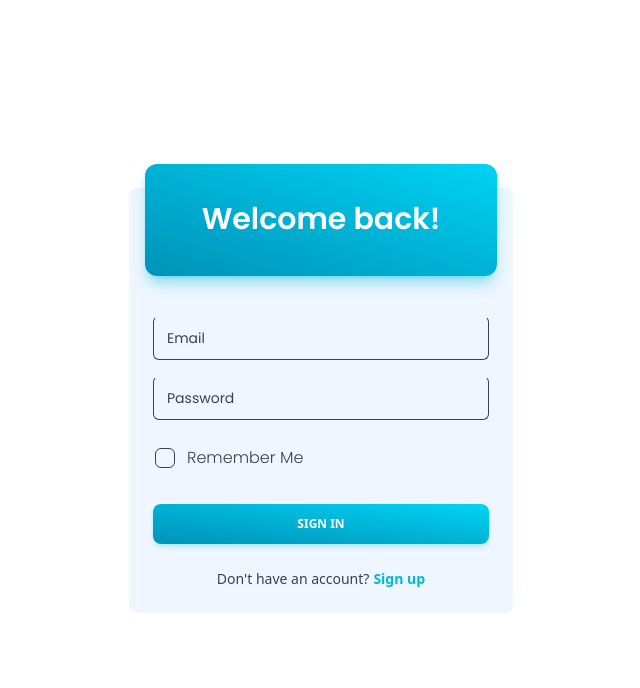
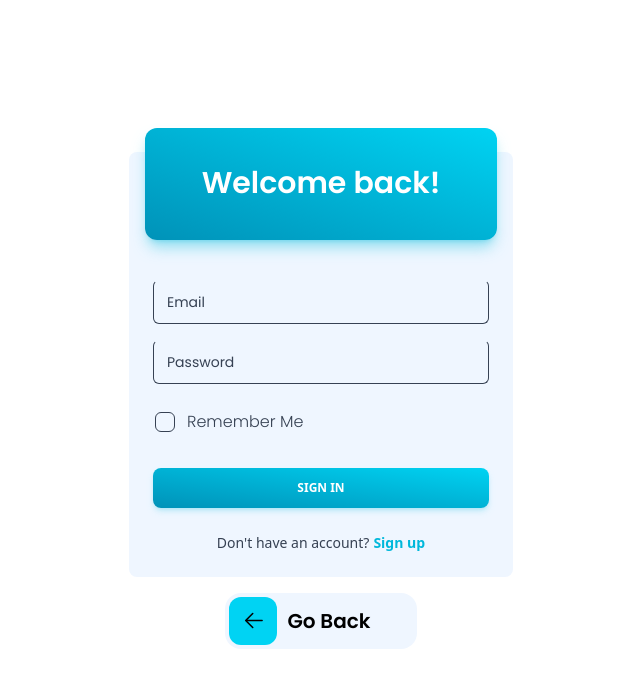
Before and after one commit to xtrphy/mind-mates-app, a Next.js app: page /login in a window 1280 px wide. Shown: the top 688 px of the page, without its empty margins (319-959 px from the left). Built offline with nearby package versions, Linux system fonts and the light colour scheme.

Commit message:
style(main): create header, add button to close login/register page

```diff
--- a/package.json
+++ b/package.json
@@ -13,12 +13,14 @@
         "@hookform/resolvers": "^5.1.1",
         "@next-auth/prisma-adapter": "^1.0.7",
         "@prisma/client": "^6.9.0",
+        "@reduxjs/toolkit": "^2.8.2",
         "bcryptjs": "^3.0.2",
         "next": "15.3.3",
         "next-auth": "^4.24.11",
         "react": "^19.0.0",
         "react-dom": "^19.0.0",
         "react-hook-form": "^7.58.0",
+        "react-redux": "^9.2.0",
         "zod": "^3.25.64"
     },
     "devDependencies": {
--- a/src/app/(main)/page.tsx
+++ b/src/app/(main)/page.tsx
@@ -8,9 +8,9 @@ const Home = () => {
     if (!session) return <p>Not logged in</p>
 
     return (
-        <div>
+        <div className="p-10 flex flex-col items-center gap-4">
             <p>Welcome {session.user?.name}</p>
-            <button onClick={() => signOut()}>Logout</button>
+            <button className="py-2 px-4 bg-cyan-200 rounded-lg hover:bg-cyan-400 duration-200 transition-colors cursor-pointer" onClick={() => signOut()}>Logout</button>
         </div>
     );
 };
--- a/src/app/layout.tsx
+++ b/src/app/layout.tsx
@@ -1,6 +1,5 @@
 import type { Metadata } from "next";
 import { Poppins } from "next/font/google";
-import SessionWrapper from "@/components/custom-components/SessionWrapper";
 import "./globals.css";
 
 const poppins = Poppins({
@@ -20,6 +19,9 @@ export default function RootLayout({
 }>) {
     return (
         <html lang="en">
+            <head>
+                <link rel="icon" href="/favicon.png" />
+            </head>
             <body
                 className={`${poppins.className} antialiased`}
             >
--- /dev/null
+++ b/src/components/custom-components/GoBack.tsx
@@ -0,0 +1,35 @@
+import Link from "next/link";
+
+const GoBack = () => {
+    return (
+        <Link
+            className="flex items-center justify-center bg-blue-50 text-center w-48 rounded-2xl h-14 relative text-black text-xl font-semibold group cursor-pointer"
+            type="button"
+            href='/'
+        >
+            <div
+                className="bg-cyan-400 rounded-xl h-12 w-1/4 flex items-center justify-center absolute left-1 top-[4px] group-hover:w-[184px] z-10 duration-500"
+            >
+                <svg
+                    xmlns="http://www.w3.org/2000/svg"
+                    viewBox="0 0 1024 1024"
+                    height="25px"
+                    width="25px"
+                >
+                    <path
+                        d="M224 480h640a32 32 0 1 1 0 64H224a32 32 0 0 1 0-64z"
+                        fill="#000000"
+                    ></path>
+                    <path
+                        d="m237.248 512 265.408 265.344a32 32 0 0 1-45.312 45.312l-288-288a32 32 0 0 1 0-45.312l288-288a32 32 0 1 1 45.312 45.312L237.248 512z"
+                        fill="#000000"
+                    ></path>
+                </svg>
+            </div>
+            <p className="translate-x-2">Go Back</p>
+        </Link>
+
+    );
+};
+
+export default GoBack;
--- a/src/components/custom-components/Header.tsx
+++ b/src/components/custom-components/Header.tsx
@@ -1,10 +1,34 @@
+import Image from "next/image";
+import Link from "next/link";
 
 
 const Header = () => {
     return (
-        <div>
-            Header
-        </div>
+        <header className="bg-[#f4feff] shadow font-semibold text-lg">
+            <div className="flex items-center justify-between px-30 py-4">
+
+                <Link href='/' className="flex items-center hover:text-gray-500 duration-200 transition-colors">
+                    <Image
+                        src='/favicon.png'
+                        alt="MindMates logo"
+                        width={40}
+                        height={40}
+                    />
+                    MindMates
+                </Link>
+
+                <nav>
+                    <ul className="flex gap-8">
+                        <li className="hover:text-gray-400 duration-200 transition-colors"><Link href='/functionality'>Functionality</Link></li>
+                        <li className="hover:text-gray-400 duration-200 transition-colors"><Link href='/about'>About Us</Link></li>
+                        <li className="hover:text-gray-400 duration-200 transition-colors"><Link href='/support'>Support</Link></li>
+                    </ul>
+                </nav>
+
+                <Link href='/register' className="py-1.5 px-6 font-medium rounded-xl bg-cyan-600 bg-clip-border text-white shadow-lg shadow-cyan-500/40 hover:bg-blue-500 transition-colors duration-200">Register</Link>
+
+            </div>
+        </header>
     );
 };
 
--- a/src/components/custom-components/LoginForm.tsx
+++ b/src/components/custom-components/LoginForm.tsx
@@ -4,6 +4,7 @@ import { signIn } from 'next-auth/react';
 import { useState } from 'react';
 import { useSearchParams } from 'next/navigation';
 import Link from 'next/link';
+import GoBack from './GoBack';
 
 const LoginForm = () => {
     const [email, setEmail] = useState("");
@@ -25,7 +26,7 @@ const LoginForm = () => {
     const error = searchParams.get("error");
 
     return (
-        <div className="flex justify-center items-center h-screen">
+        <div className="flex flex-col gap-4 justify-center items-center h-screen">
             <form
                 onSubmit={handleSubmit}
                 className="relative w-96 flex-col bg-clip-border bg-blue-50 rounded-lg text-gray-700"
@@ -134,6 +135,7 @@ const LoginForm = () => {
                     </p>
                 </div>
             </form>
+            <GoBack />
         </div>
     );
 };
--- a/src/components/custom-components/RegisterForm.tsx
+++ b/src/components/custom-components/RegisterForm.tsx
@@ -1,6 +1,7 @@
 "use client";
 
 import Link from 'next/link';
+import GoBack from './GoBack';
 import { useRouter } from 'next/navigation';
 import { useForm } from 'react-hook-form';
 import { z } from 'zod';
@@ -35,7 +36,7 @@ const RegisterForm = () => {
     }
 
     return (
-        <div className="flex justify-center items-center h-screen">
+        <div className="flex flex-col gap-4 justify-center items-center h-screen">
             <form
                 onSubmit={handleSubmit(handleRegister)}
                 className="relative w-96 flex-col bg-clip-border bg-blue-50 rounded-lg text-gray-700"
@@ -116,6 +117,7 @@ const RegisterForm = () => {
                     </p>
                 </div>
             </form>
+            <GoBack />
         </div>
     );
 };
```
Also changed, not shown: public/favicon.png (added), 1 other file (tests, documents, lock files or other folders).
